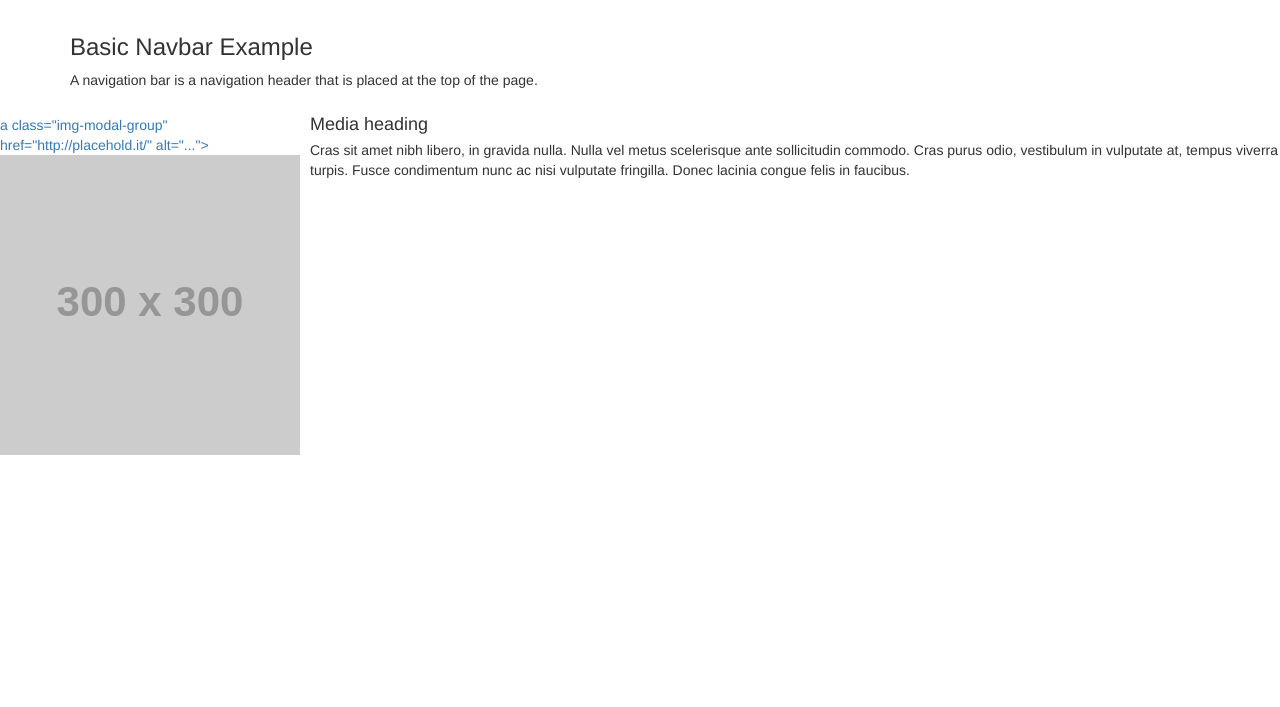
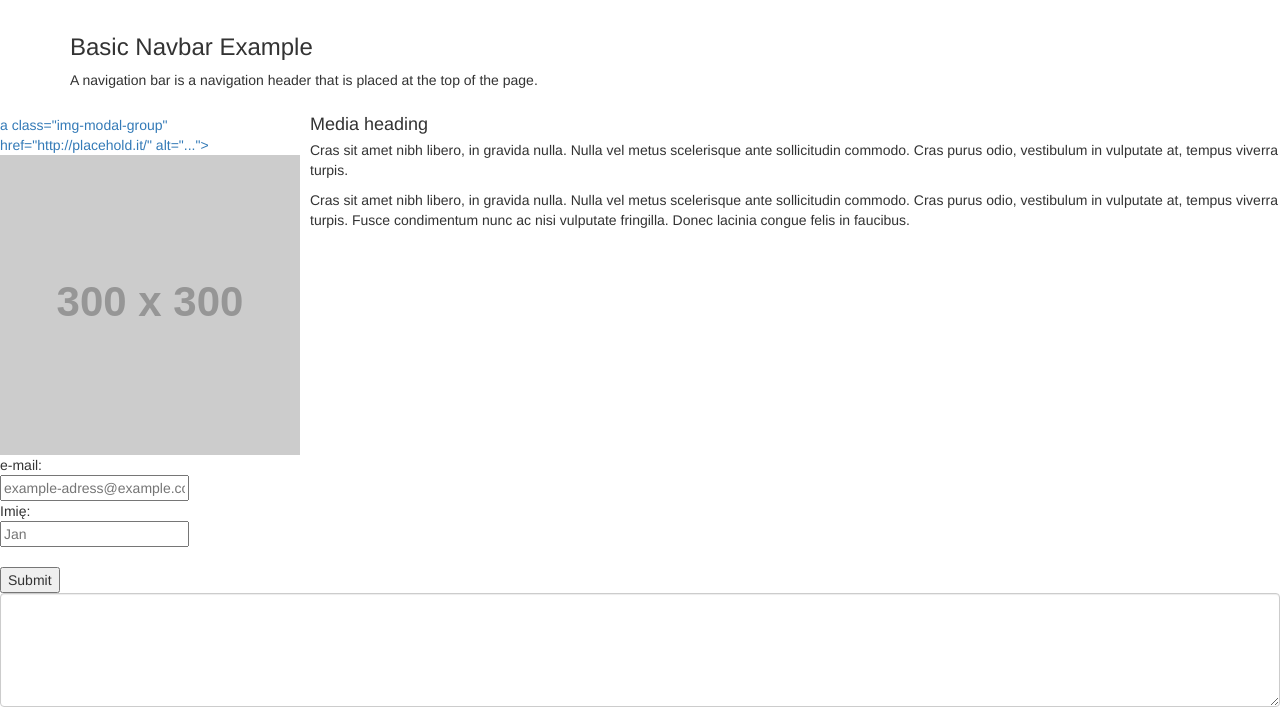
Before and after one commit to radko79/W07kodilla, a plain HTML site: page index.html in a window 1280 px wide. Shown: the part 231-938 px from the top of the page. Before the commit the page ends 800 px from the top, so only its background shows below. Drawn offline with nearby package versions, Linux system fonts and the light colour scheme; placeholder pictures from the web are drawn by us.

Commit message:
Added Bootstrap form + additional changes

```diff
--- a/index.html
+++ b/index.html
@@ -51,11 +51,25 @@ alt="..." alt=""></a>
 	    <h4 class="media-heading">Media heading</h4>
 	    <p>Cras sit amet nibh libero, in gravida nulla. Nulla vel metus
 scelerisque ante sollicitudin commodo. Cras purus odio, vestibulum in
+vulputate at, tempus viverra turpis.</p>
+<p>Cras sit amet nibh libero, in gravida nulla. Nulla vel metus
+scelerisque ante sollicitudin commodo. Cras purus odio, vestibulum in
 vulputate at, tempus viverra turpis. Fusce condimentum nunc ac nisi vulputate
 fringilla. Donec lacinia congue felis in faucibus.</p>
 	</div>
 </section>
 
+<form>
+	e-mail:<br>
+	<input type="email" name="email"
+placeholder="example-adress@example.com"><br>
+	Imię:<br>
+	<input type="text" name="name" placeholder="Jan"><br><br>
+	<input type="submit" value="Submit">
+	<textarea name="InputMessage" id="InputMessage" class="form-control"
+rows="5" required></textarea>
+</form>
+
 
 </body>
 </html>
```
